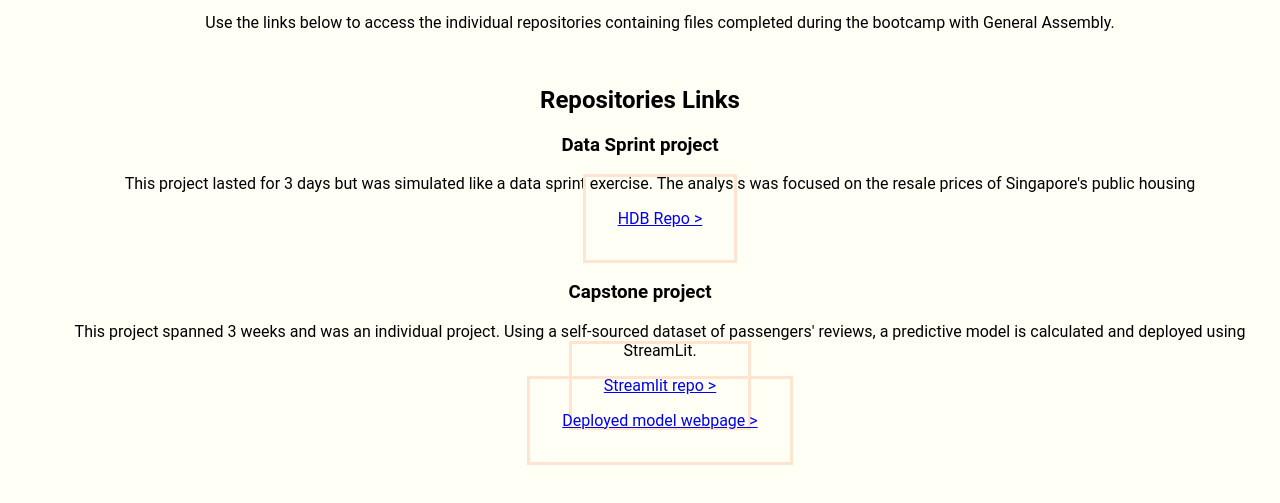
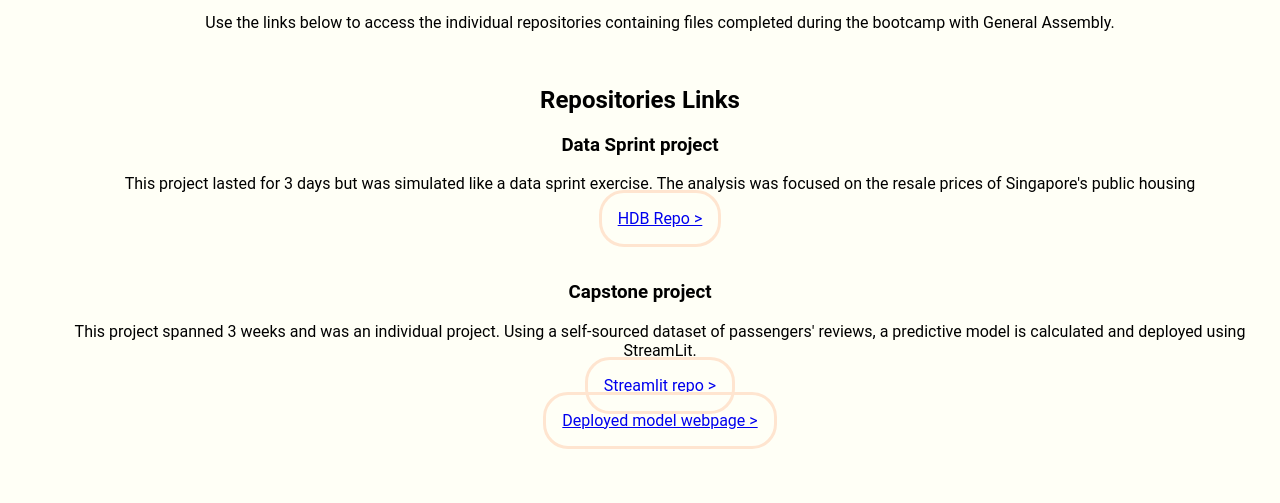
Before and after one commit to zh-bib/zh-bib.github.io, a plain HTML site: page index.html in a window 1280 px wide. Shown: the part 103-606 px from the top of the page. Drawn offline with Linux system fonts and the light colour scheme; a web font is replaced by a local one.

Commit message:
Update index.html
Altered padding amount reduce from 2 to 1em.
Added border radius to enable rounded corners

```diff
--- a/index.html
+++ b/index.html
@@ -17,7 +17,8 @@
     border-width:3px;
     border-style:solid;
     border-color:#FFE5D0;
-    padding: 2em;
+    padding: 1em;
+    border-radius: 25px;
     }
     </style>
 </head>
```
